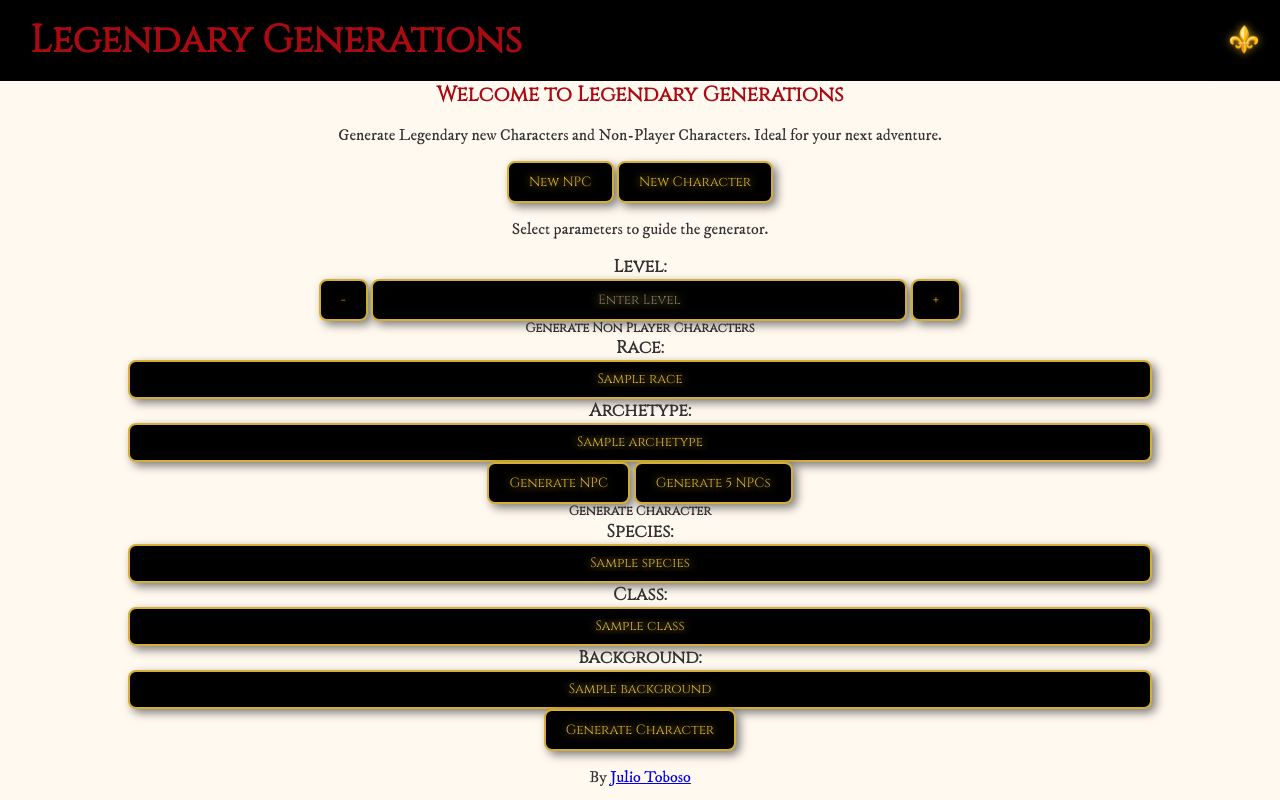
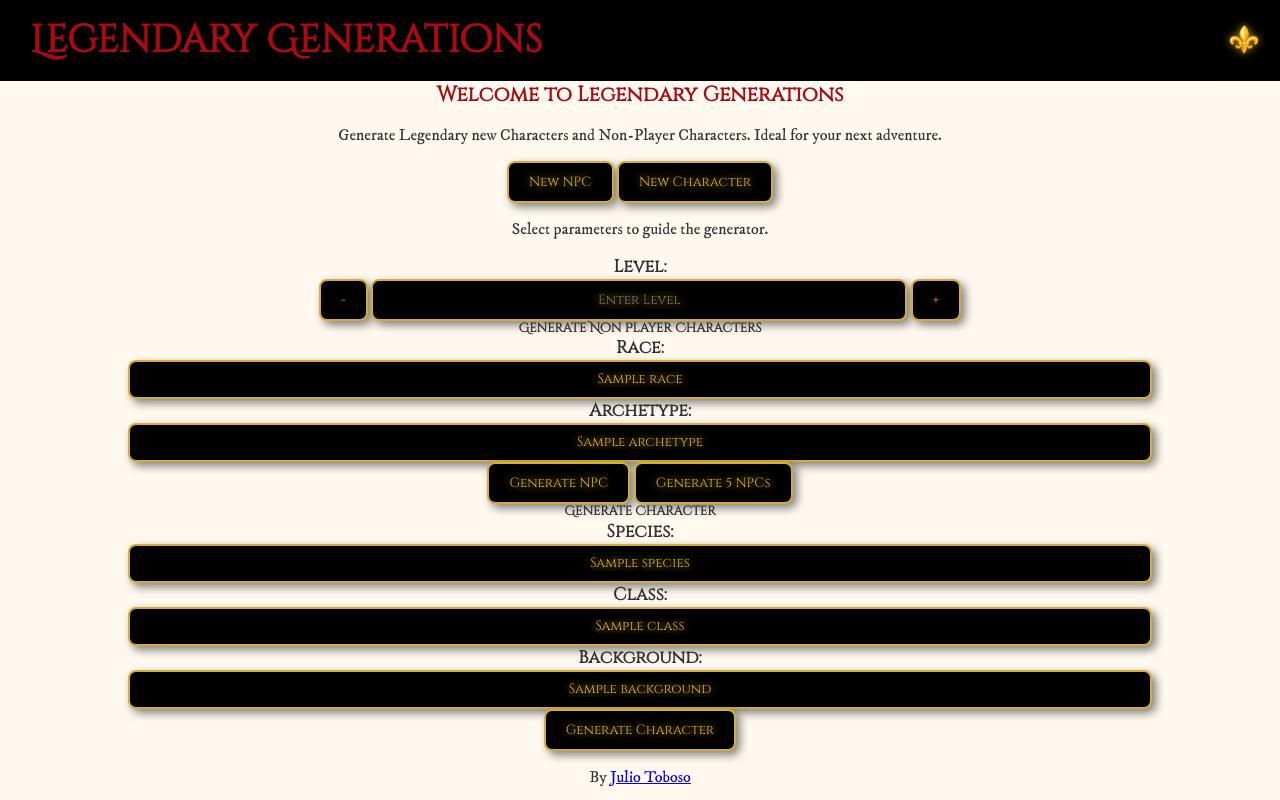
Before and after one commit to JulTob/DnD, a Python web app: template app/templates/index.html in a window 1280 px wide. Run offline with Jinja, Linux system fonts and the light colour scheme; the template is opened without the code that fills it: most values are stand-ins (such as "Sample title", 1, 10 or a date in 2020); some libraries are stand-ins or nearby versions; some web fonts are replaced.

Commit message:
Update head.html

```diff
--- a/app/templates/head.html
+++ b/app/templates/head.html
@@ -14,6 +14,7 @@
 <link href="https://fonts.googleapis.com/css2?family=Pirata+One:wght@400;700&display=swap" rel="stylesheet">
 
 <link href="https://fonts.googleapis.com/css2?family=Cinzel:ital@0;1&display=swap" rel="stylesheet">
+<link href="https://fonts.googleapis.com/css2?family=Cinzel+Decorative" rel="stylesheet">
 
 <link href="https://fonts.cdnfonts.com/css/jsl-ancient" rel="stylesheet">
 
```
